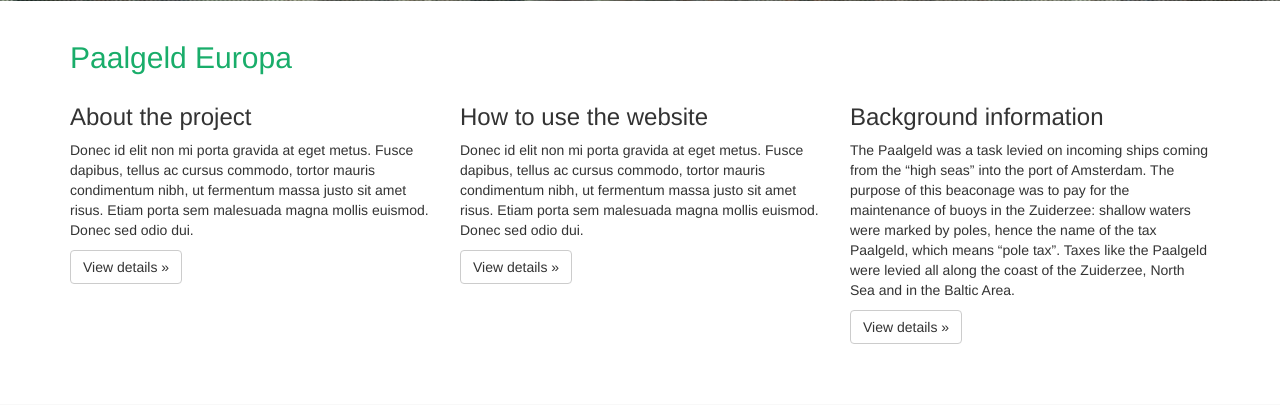
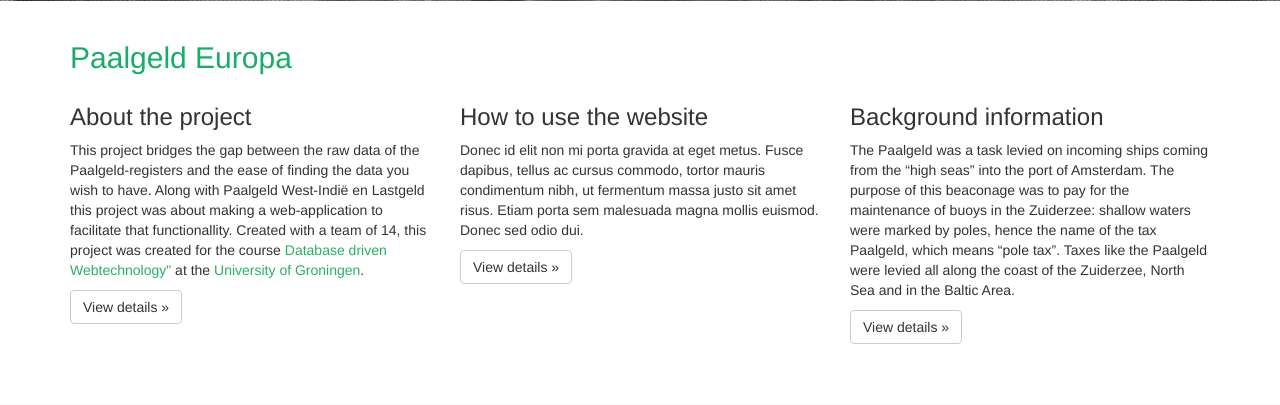
Before and after one commit to HendrikPrins/PaalgeldEuropa, a PHP site: page / in a window 1280 px wide. Shown: the part 685-1090 px from the top of the page. Run offline with PHP 8.4, Linux system fonts and the light colour scheme; some libraries are stand-ins or nearby versions.

Commit message:
About this project gemaakt

```diff
--- a/index.php
+++ b/index.php
@@ -63,10 +63,12 @@
                         <div class="row">
                             <div class="col-md-4">
                               <h3>About the project</h3>
-                              <p>Donec id elit non mi porta gravida at eget metus.
-                                Fusce dapibus, tellus ac cursus commodo,
-                                tortor mauris condimentum nibh, ut fermentum massa justo sit amet risus.
-                                Etiam porta sem malesuada magna mollis euismod. Donec sed odio dui. </p>
+                              <p>This project bridges the gap between the raw data of the Paalgeld-registers and the ease
+                                of finding the data you wish to have. Along with Paalgeld West-Indië en Lastgeld this project
+                                was about making a web-application to facilitate that functionallity.
+                                Created with a team of 14, this project was created for the course
+                                <a href="http://www.rug.nl/ocasys/let/vak/show?code=LIX021B05">Database driven Webtechnology"</a>
+                                at the <a href="http://www.rug.nl/">University of Groningen</a>.</p>
                               <p><a class="btn btn-default" href="#" role="button">View details &raquo;</a></p>
                             </div>
                             <div class="col-md-4">
```
